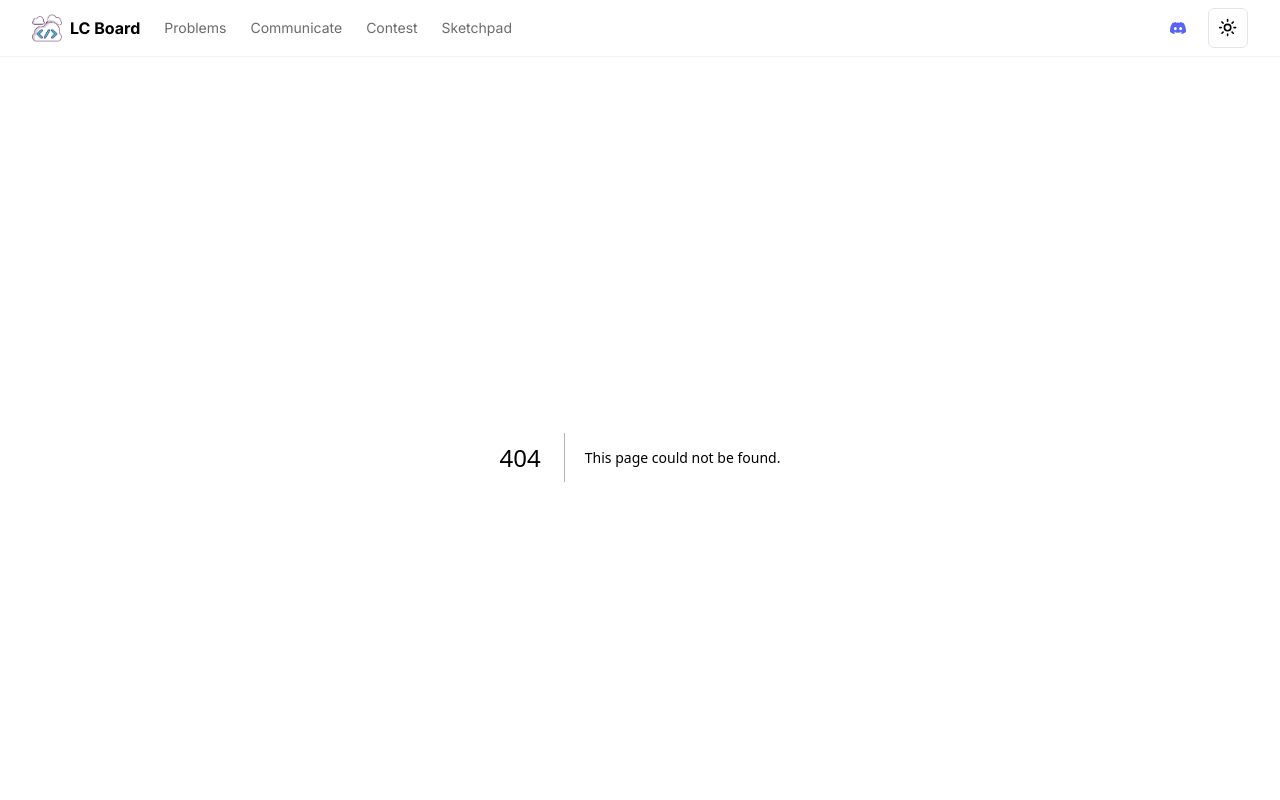
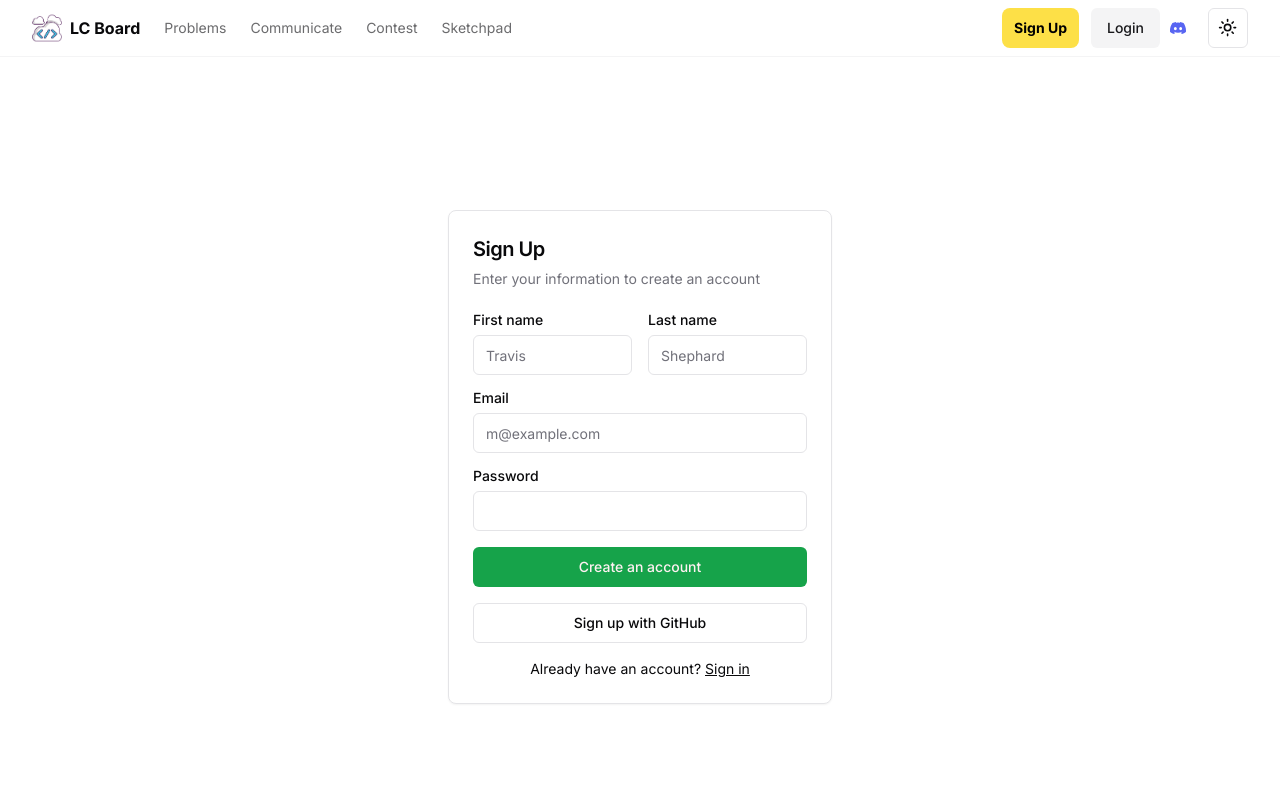
Before and after one commit to Indrajeet-S/leetcode-board, a Next.js app: page /sign-up in a window 1280 px wide. Before the commit this address had no page. Shown: the top 800 px of the page. Built offline with nearby package versions, Linux system fonts and the light colour scheme; no server answers.

Commit message:
Authentication draft added

```diff
--- /dev/null
+++ b/app/api/auth/[...nextauth]/route.tsx
@@ -0,0 +1,13 @@
+import NextAuth from "next-auth"
+import GitHubProvider from "next-auth/providers/github"
+
+const handler = NextAuth({
+  providers: [
+    GitHubProvider({
+      clientId: process.env.GITHUB_ID!,
+      clientSecret: process.env.GITHUB_SECRET!,
+    }),
+  ],
+})
+
+export { handler as GET, handler as POST }
--- a/app/layout.tsx
+++ b/app/layout.tsx
@@ -6,6 +6,7 @@ import { SiteHeader } from "@/components/site-header"
 import { SiteFooter } from "@/components/site-footer"
 import { Suspense } from "react"
 import Loading from "@/app/loading"
+import SessionWrapper from "@/components/custom/session-wrapper"
 
 const inter = Inter({ subsets: ["latin"] })
 
@@ -24,6 +25,7 @@ export default function RootLayout({
 }>) {
   return (
     <html lang="en">
+      <SessionWrapper>
         <body className={inter.className}>
           <ThemeProvider
             attribute="class"
@@ -36,6 +38,7 @@ export default function RootLayout({
             <SiteFooter />
           </ThemeProvider>
         </body>
+      </SessionWrapper>
     </html>
   )
 }
--- /dev/null
+++ b/app/login/page.tsx
@@ -0,0 +1,15 @@
+import { LoginForm } from "@/components/custom/login-form"
+import { Suspense } from "react"
+
+export default function LoginPage() {
+  return (
+    <Suspense>
+      <div className="relative flex min-h-screen flex-col justify-center overflow-hidden py-6 sm:py-12">
+        <div className="flex justify-center">
+          {" "}
+          <LoginForm />
+        </div>
+      </div>
+    </Suspense>
+  )
+}
--- /dev/null
+++ b/app/sign-up/page.tsx
@@ -0,0 +1,26 @@
+"use client"
+import { useSession, signOut } from "next-auth/react"
+import { SignUpForm } from "@/components/custom/sign-up-form"
+import { Suspense } from "react"
+
+export default function SignUpPage() {
+  const { data: session } = useSession()
+  if (session) {
+    return (
+      <div className="relative flex min-h-screen flex-col justify-center overflow-hidden py-6 sm:py-12">
+        <div className="flex justify-center">
+          Signed in as {session.user?.email} <br />
+          <button onClick={() => signOut()}>Sign out</button>
+        </div>
+      </div>
+    )
+  }
+
+  return (
+    <Suspense>
+      <div className="relative flex min-h-screen flex-col justify-center overflow-hidden py-6 sm:py-12">
+        <SignUpForm />
+      </div>
+    </Suspense>
+  )
+}
--- /dev/null
+++ b/components/custom/login-form.tsx
@@ -0,0 +1,44 @@
+import { Button } from "@/components/ui/button"
+import {
+  Card,
+  CardContent,
+  CardDescription,
+  CardFooter,
+  CardHeader,
+  CardTitle,
+} from "@/components/ui/card"
+import { Input } from "@/components/ui/input"
+import { Label } from "@/components/ui/label"
+import Link from "next/link"
+
+export function LoginForm() {
+  return (
+    <Card className="w-full max-w-sm">
+      <CardHeader>
+        <CardTitle className="text-2xl">Login</CardTitle>
+        <CardDescription>
+          Enter your email below to login to your account.
+        </CardDescription>
+      </CardHeader>
+      <CardContent className="grid gap-4">
+        <div className="grid gap-2">
+          <Label htmlFor="email">Email</Label>
+          <Input id="email" type="email" placeholder="m@example.com" required />
+        </div>
+        <div className="grid gap-2">
+          <Label htmlFor="password">Password</Label>
+          <Input id="password" type="password" required />
+        </div>
+      </CardContent>
+      <CardFooter>
+        <Button className="w-full">Sign in</Button>
+      </CardFooter>
+      <div className="mt-4 text-center text-sm">
+        Don't have an account?{" "}
+        <Link href="/sign-up" className="underline">
+          Sign Up
+        </Link>
+      </div>
+    </Card>
+  )
+}
--- /dev/null
+++ b/components/custom/session-wrapper.tsx
@@ -0,0 +1,13 @@
+"use client"
+import { SessionProvider } from "next-auth/react"
+import { ReactNode } from "react"
+
+interface SessionWrapperProps {
+  children: ReactNode
+}
+
+const SessionWrapper: React.FC<SessionWrapperProps> = ({ children }) => {
+  return <SessionProvider>{children}</SessionProvider>
+}
+
+export default SessionWrapper
--- /dev/null
+++ b/components/custom/sign-up-form.tsx
@@ -0,0 +1,69 @@
+import Link from "next/link"
+
+import { Button } from "@/components/ui/button"
+import {
+  Card,
+  CardContent,
+  CardDescription,
+  CardHeader,
+  CardTitle,
+} from "@/components/ui/card"
+import { Input } from "@/components/ui/input"
+import { Label } from "@/components/ui/label"
+import { signIn } from "next-auth/react"
+
+export function SignUpForm() {
+  return (
+    <Card className="mx-auto max-w-sm">
+      <CardHeader>
+        <CardTitle className="text-xl">Sign Up</CardTitle>
+        <CardDescription>
+          Enter your information to create an account
+        </CardDescription>
+      </CardHeader>
+      <CardContent>
+        <div className="grid gap-4">
+          <div className="grid grid-cols-2 gap-4">
+            <div className="grid gap-2">
+              <Label htmlFor="first-name">First name</Label>
+              <Input id="first-name" placeholder="Travis" required />
+            </div>
+            <div className="grid gap-2">
+              <Label htmlFor="last-name">Last name</Label>
+              <Input id="last-name" placeholder="Shephard" required />
+            </div>
+          </div>
+          <div className="grid gap-2">
+            <Label htmlFor="email">Email</Label>
+            <Input
+              id="email"
+              type="email"
+              placeholder="m@example.com"
+              required
+            />
+          </div>
+          <div className="grid gap-2">
+            <Label htmlFor="password">Password</Label>
+            <Input id="password" type="password" />
+          </div>
+          <Button type="submit" className="w-full">
+            Create an account
+          </Button>
+          <Button
+            variant="outline"
+            className="w-full"
+            onClick={() => signIn("github")}
+          >
+            Sign up with GitHub
+          </Button>
+        </div>
+        <div className="mt-4 text-center text-sm">
+          Already have an account?{" "}
+          <Link href="/login" className="underline">
+            Sign in
+          </Link>
+        </div>
+      </CardContent>
+    </Card>
+  )
+}
--- a/components/site-header.tsx
+++ b/components/site-header.tsx
@@ -6,6 +6,7 @@ import { siteConfig } from "@/config/site"
 import { cn } from "@/lib/utils"
 import { buttonVariants } from "@/components/ui/button"
 import { Icons } from "@/components/icons"
+import { Button } from "@/components/ui/button"
 
 export function SiteHeader() {
   return (
@@ -18,6 +19,16 @@ export function SiteHeader() {
         </div>
         {/* Mode toggle always aligned to the right */}
         <div className="flex items-center">
+          <div className="mr-3">
+            <Button className="bg-yellow-300 hover:bg-yellow-400 text-black font-bold py-1 px-3 rounded-lg">
+              <Link href="/sign-up">Sign Up</Link>
+            </Button>
+          </div>
+          <div>
+            <Button variant="secondary">
+              <Link href="/login">Login</Link>
+            </Button>
+          </div>
           <div className="mr-3">
             <Link
               href={siteConfig.links.discord}
--- /dev/null
+++ b/components/ui/card.tsx
@@ -0,0 +1,79 @@
+import * as React from "react"
+
+import { cn } from "@/lib/utils"
+
+const Card = React.forwardRef<
+  HTMLDivElement,
+  React.HTMLAttributes<HTMLDivElement>
+>(({ className, ...props }, ref) => (
+  <div
+    ref={ref}
+    className={cn(
+      "rounded-lg border bg-card text-card-foreground shadow-sm",
+      className
+    )}
+    {...props}
+  />
+))
+Card.displayName = "Card"
+
+const CardHeader = React.forwardRef<
+  HTMLDivElement,
+  React.HTMLAttributes<HTMLDivElement>
+>(({ className, ...props }, ref) => (
+  <div
+    ref={ref}
+    className={cn("flex flex-col space-y-1.5 p-6", className)}
+    {...props}
+  />
+))
+CardHeader.displayName = "CardHeader"
+
+const CardTitle = React.forwardRef<
+  HTMLParagraphElement,
+  React.HTMLAttributes<HTMLHeadingElement>
+>(({ className, ...props }, ref) => (
+  <h3
+    ref={ref}
+    className={cn(
+      "text-2xl font-semibold leading-none tracking-tight",
+      className
+    )}
+    {...props}
+  />
+))
+CardTitle.displayName = "CardTitle"
+
+const CardDescription = React.forwardRef<
+  HTMLParagraphElement,
+  React.HTMLAttributes<HTMLParagraphElement>
+>(({ className, ...props }, ref) => (
+  <p
+    ref={ref}
+    className={cn("text-sm text-muted-foreground", className)}
+    {...props}
+  />
+))
+CardDescription.displayName = "CardDescription"
+
+const CardContent = React.forwardRef<
+  HTMLDivElement,
+  React.HTMLAttributes<HTMLDivElement>
+>(({ className, ...props }, ref) => (
+  <div ref={ref} className={cn("p-6 pt-0", className)} {...props} />
+))
+CardContent.displayName = "CardContent"
+
+const CardFooter = React.forwardRef<
+  HTMLDivElement,
+  React.HTMLAttributes<HTMLDivElement>
+>(({ className, ...props }, ref) => (
+  <div
+    ref={ref}
+    className={cn("flex items-center p-6 pt-0", className)}
+    {...props}
+  />
+))
+CardFooter.displayName = "CardFooter"
+
+export { Card, CardHeader, CardFooter, CardTitle, CardDescription, CardContent }
--- a/package.json
+++ b/package.json
@@ -24,6 +24,7 @@
     "firebase": "^10.12.2",
     "lucide-react": "^0.378.0",
     "next": "14.2.3",
+    "next-auth": "^4.24.7",
     "next-themes": "^0.3.0",
     "react": "^18.3.1",
     "react-dom": "^18.3.1",
```
Also changed, not shown: 1 other file (tests, documents, lock files or other folders). Lines whose indentation alone changed are shown as unchanged.
